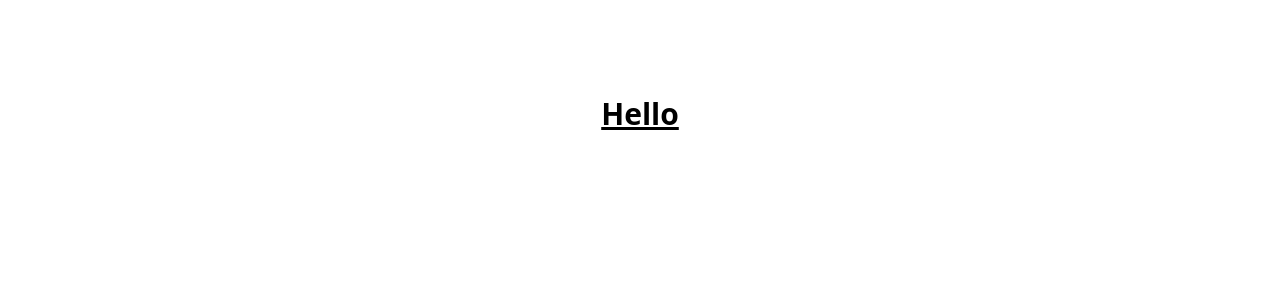
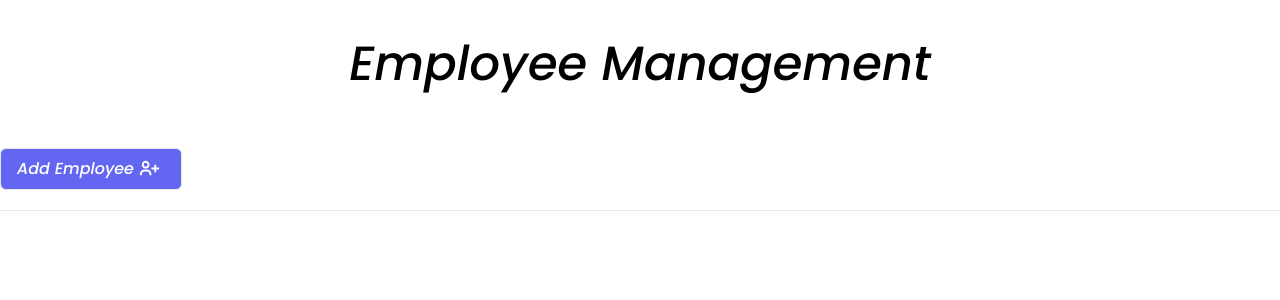
Before and after one commit to kongly0105/NextJS-CRUD, a Next.js app: page / in a window 1280 px wide. Shown: the top 300 px of the page. Built offline with nearby package versions, Linux system fonts and the light colour scheme.

Commit message:
CRUD Application with Redux & React Query - Next.js For Beginners [Getting Started]

```diff
--- a/package.json
+++ b/package.json
@@ -18,6 +18,7 @@
     "next": "13.1.5",
     "react": "18.2.0",
     "react-dom": "18.2.0",
+    "react-icons": "^4.7.1",
     "typescript": "4.9.4"
   },
   "devDependencies": {
--- a/pages/index.tsx
+++ b/pages/index.tsx
@@ -1,22 +1,32 @@
 import Head from 'next/head'
-import Image from 'next/image'
-import { Inter } from '@next/font/google'
-import styles from '../styles/Home.module.css'
-
-const inter = Inter({ subsets: ['latin'] })
+import { BiUserPlus } from "react-icons/bi";
 
 export default function Home() {
   return (
-    <>
+    <section>
       <Head>
-        <title>Create Next App</title>
+        <title>CRUD Application</title>
         <meta name="description" content="Generated by create next app" />
         <meta name="viewport" content="width=device-width, initial-scale=1" />
         <link rel="icon" href="/favicon.ico" />
       </Head>
-      <main className={styles.main}>
-        <p className='text-3xl font-bold underline'>Hello</p>
+      <main className='py-5f'>
+        <h1 className='text-xl md:text-5xl text-center fond-bold py-10'>Employee Management</h1>
+        <div className='container mx-auto flex justify-between py-5 border-b'>
+          <div className='left flex gap-3'>
+            <button className='flex bg-indigo-500 text-white px-4 py-2 border rounded-md hover:bg-grary-50 hover:border-indigo-500 hover:text-gray-800 '>
+              Add Employee
+              <span className='px-1'>
+                <BiUserPlus size={23} />
+              </span>
+            </button>
+          </div>
+
+          {/** collapsable form */}
+
+          {/** table */}
+        </div>
       </main>
-    </>
+    </section>
   )
 }
--- a/styles/globals.css
+++ b/styles/globals.css
@@ -1,3 +1,9 @@
+@import url('https://fonts.googleapis.com/css2?family=Poppins:ital,wght@1,500&display=swap');
+
 @tailwind base;
 @tailwind components;
 @tailwind utilities;
+
+*>*{
+  font-family: 'Poppins', sans-serif;
+}
```
Also changed, not shown: 1 other file (tests, documents, lock files or other folders).
